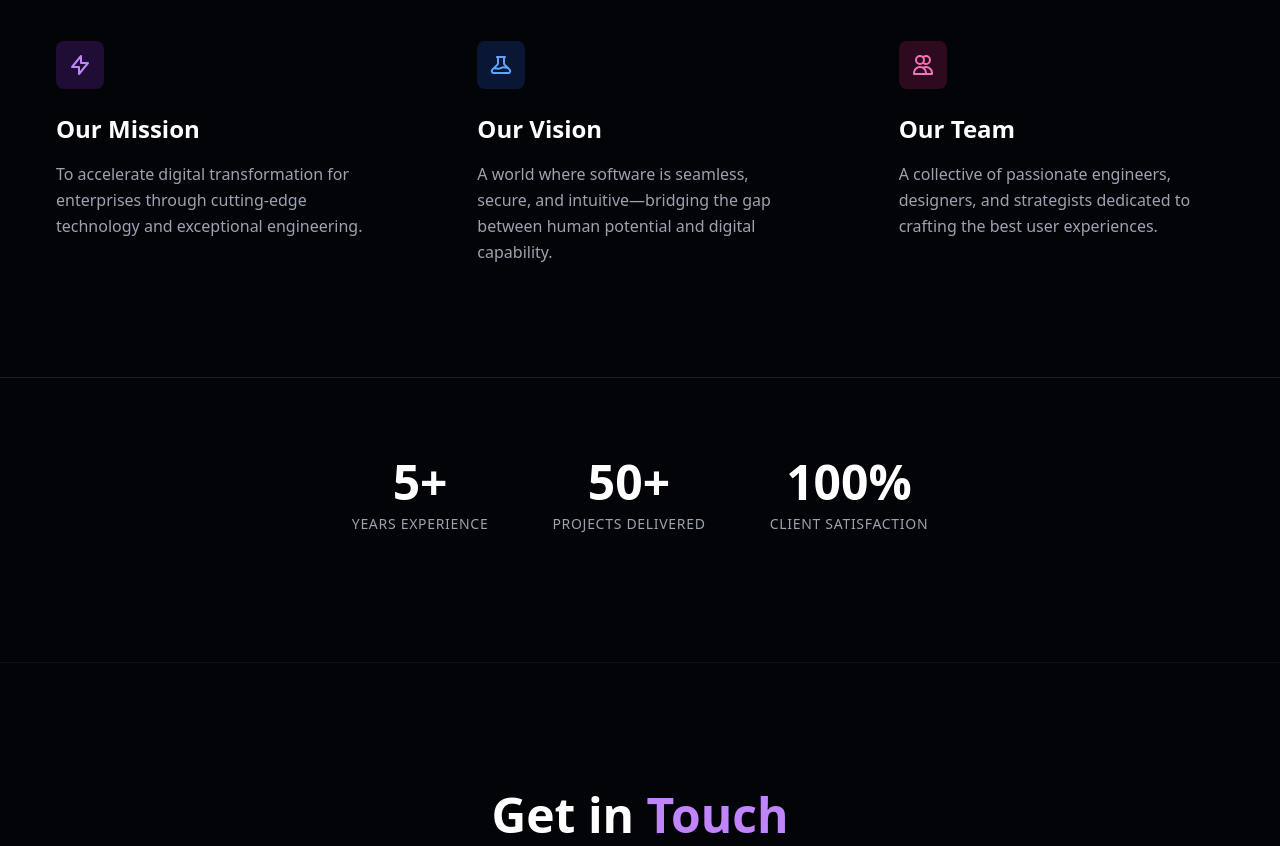
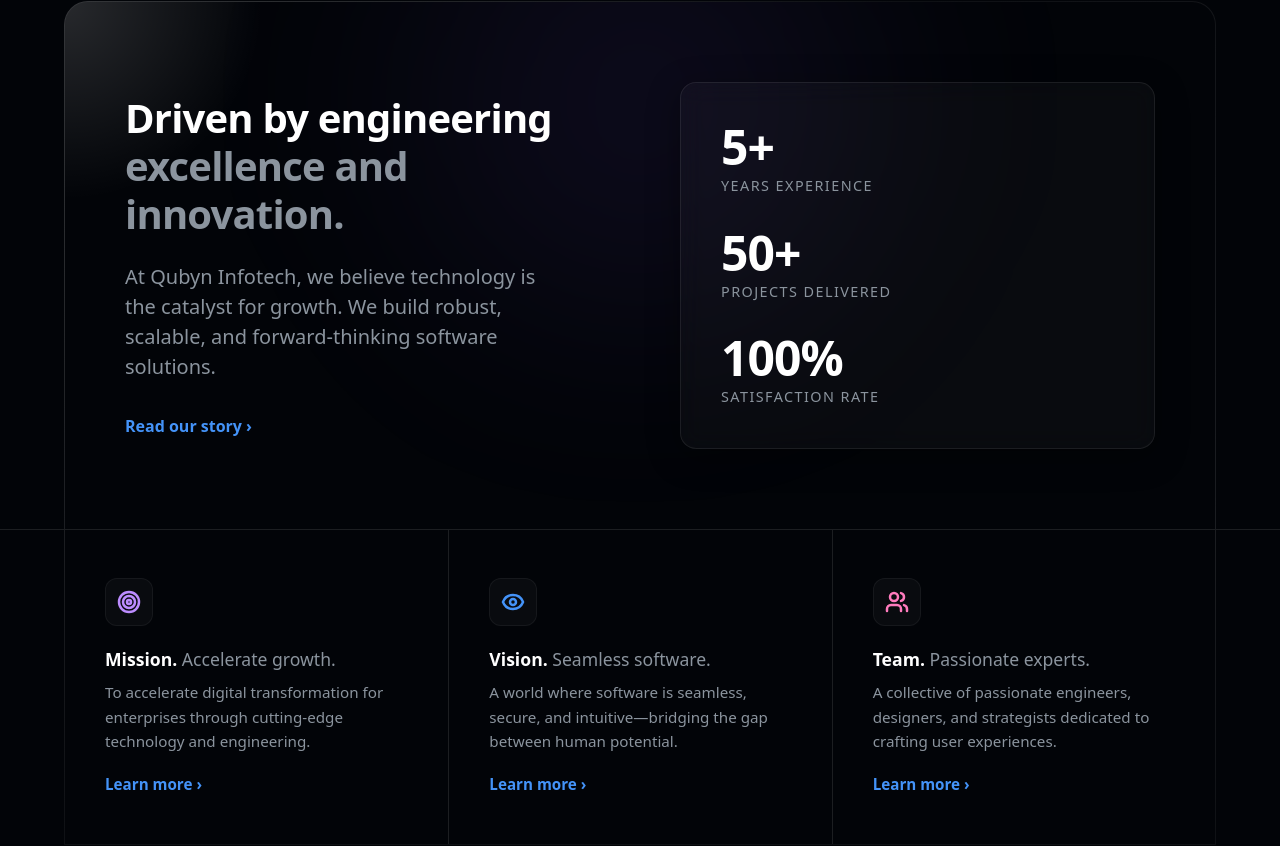
Before and after one commit to shaanid/qubyn-infotech, a Nuxt app: page / in a window 1280 px wide. Shown: the part 3090-3936 px from the top of the page. Built offline with nearby package versions, Linux system fonts and the light colour scheme.

Commit message:
feat: design

```diff
--- a/app/components/AboutSection.vue
+++ b/app/components/AboutSection.vue
@@ -1,118 +1,375 @@
 <template>
-  <div id="about" class="relative py-32 bg-[#020408]">
-    <!-- Mission & Values -->
-    <section
-      class="relative z-10 max-w-7xl mx-auto px-6 grid md:grid-cols-3 gap-8 mb-20"
-    >
-      <!-- Card 1 -->
-      <div
-        class="glass-card p-8 hover:-translate-y-2 transition-transform duration-300"
-      >
-        <div
-          class="w-12 h-12 bg-purple-600/20 rounded-lg flex items-center justify-center mb-6 text-purple-400"
-        >
-          <svg
-            class="w-6 h-6"
-            fill="none"
-            stroke="currentColor"
-            viewBox="0 0 24 24"
-          >
-            <path
-              stroke-linecap="round"
-              stroke-linejoin="round"
-              stroke-width="2"
-              d="M13 10V3L4 14h7v7l9-11h-7z"
-            />
-          </svg>
-        </div>
-        <h3 class="text-2xl font-bold mb-4">Our Mission</h3>
-        <p class="text-gray-400 leading-relaxed">
-          To accelerate digital transformation for enterprises through
-          cutting-edge technology and exceptional engineering.
+  <section class="about-root" id="about">
+    <div class="main-container">
+      <!-- TOP FEATURED SECTION (Matching Services Design) -->
+      <div class="featured-about" ref="aboutRef">
+        <!-- Re-adding the realistic glass reflection from services style -->
+        <div class="glass-sheen"></div>
+        <div class="featured-glow"></div>
+
+        <div class="featured-grid">
+          <div class="featured-content">
+            <h2 class="featured-title">
+              Driven by engineering
+              <span class="dim">excellence and innovation.</span>
+            </h2>
+            <p class="featured-desc">
+              At Qubyn Infotech, we believe technology is the catalyst for
+              growth. We build robust, scalable, and forward-thinking software
+              solutions.
             </p>
+            <a href="#" class="featured-link">
+              Read our story <span class="arrow">›</span>
+            </a>
           </div>
 
-      <!-- Card 2 -->
-      <div
-        class="glass-card p-8 hover:-translate-y-2 transition-transform duration-300"
-      >
-        <div
-          class="w-12 h-12 bg-blue-600/20 rounded-lg flex items-center justify-center mb-6 text-blue-400"
-        >
-          <svg
-            class="w-6 h-6"
-            fill="none"
-            stroke="currentColor"
-            viewBox="0 0 24 24"
-          >
-            <path
-              stroke-linecap="round"
-              stroke-linejoin="round"
-              stroke-width="2"
-              d="M19.428 15.428a2 2 0 00-1.022-.547l-2.384-.477a6 6 0 00-3.86.517l-.318.158a6 6 0 01-3.86.517L6.05 15.21a2 2 0 00-1.806.547M8 4h8l-1 1v5.172a2 2 0 00.586 1.414l5 5c1.26 1.26.367 3.414-1.415 3.414H4.828c-1.782 0-2.674-2.154-1.414-3.414l5-5A2 2 0 009 10.172V5L8 4z"
-            />
-          </svg>
+          <div class="featured-visual">
+            <div class="stats-card">
+              <div v-for="(stat, index) in stats" :key="index" class="stat-box">
+                <div class="stat-value">
+                  {{ Math.floor(displayStats[index]) }}{{ stat.suffix }}
                 </div>
-        <h3 class="text-2xl font-bold mb-4">Our Vision</h3>
-        <p class="text-gray-400 leading-relaxed">
-          A world where software is seamless, secure, and intuitive—bridging the
-          gap between human potential and digital capability.
-        </p>
+                <div class="stat-label">{{ stat.label }}</div>
+              </div>
+            </div>
+          </div>
+        </div>
       </div>
 
-      <!-- Card 3 -->
-      <div
-        class="glass-card p-8 hover:-translate-y-2 transition-transform duration-300"
+      <div class="full-width-line"></div>
+
+      <!-- BOTTOM VALUES GRID (Matching Services Design) -->
+      <div class="values-bottom-grid">
+        <div v-for="(item, index) in values" :key="index" class="grid-item">
+          <div class="icon-wrap" :style="{ color: item.color }">
+            <component :is="item.icon" :size="24" stroke-width="2.5" />
+          </div>
+          <h3 class="grid-title">
+            {{ item.title }}. <span class="light">{{ item.subtitle }}</span>
+          </h3>
+          <p class="grid-desc">{{ item.desc }}</p>
+          <a href="#" class="grid-link"
+            >Learn more <span class="arrow">›</span></a
           >
-        <div
-          class="w-12 h-12 bg-pink-600/20 rounded-lg flex items-center justify-center mb-6 text-pink-400"
-        >
-          <svg
-            class="w-6 h-6"
-            fill="none"
-            stroke="currentColor"
-            viewBox="0 0 24 24"
-          >
-            <path
-              stroke-linecap="round"
-              stroke-linejoin="round"
-              stroke-width="2"
-              d="M12 4.354a4 4 0 110 5.292M15 21H3v-1a6 6 0 0112 0v1zm0 0h6v-1a6 6 0 00-9-5.197M13 7a4 4 0 11-8 0 4 4 0 018 0z"
-            />
-          </svg>
-        </div>
-        <h3 class="text-2xl font-bold mb-4">Our Team</h3>
-        <p class="text-gray-400 leading-relaxed">
-          A collective of passionate engineers, designers, and strategists
-          dedicated to crafting the best user experiences.
-        </p>
-      </div>
-    </section>
-
-    <!-- Stats Section -->
-    <section class="relative z-10 border-t border-white/10 pt-20">
-      <div
-        class="max-w-7xl mx-auto px-6 flex flex-wrap justify-center gap-16 text-center"
-      >
-        <div>
-          <div class="text-5xl font-bold text-white mb-2">5+</div>
-          <div class="text-gray-400 uppercase tracking-wider text-sm">
-            Years Experience
-          </div>
-        </div>
-        <div>
-          <div class="text-5xl font-bold text-white mb-2">50+</div>
-          <div class="text-gray-400 uppercase tracking-wider text-sm">
-            Projects Delivered
-          </div>
-        </div>
-        <div>
-          <div class="text-5xl font-bold text-white mb-2">100%</div>
-          <div class="text-gray-400 uppercase tracking-wider text-sm">
-            Client Satisfaction
         </div>
       </div>
     </div>
   </section>
-  </div>
 </template>
+
+<script setup>
+import { ref, onMounted } from "vue";
+import { Target, Eye, Users } from "lucide-vue-next";
+
+const values = [
+  {
+    title: "Mission",
+    subtitle: "Accelerate growth.",
+    desc: "To accelerate digital transformation for enterprises through cutting-edge technology and engineering.",
+    icon: Target,
+    color: "#bc8cff",
+  },
+  {
+    title: "Vision",
+    subtitle: "Seamless software.",
+    desc: "A world where software is seamless, secure, and intuitive—bridging the gap between human potential.",
+    icon: Eye,
+    color: "#4493f8",
+  },
+  {
+    title: "Team",
+    subtitle: "Passionate experts.",
+    desc: "A collective of passionate engineers, designers, and strategists dedicated to crafting user experiences.",
+    icon: Users,
+    color: "#ff7bbd",
+  },
+];
+
+const stats = [
+  { value: 5, suffix: "+", label: "Years Experience" },
+  { value: 50, suffix: "+", label: "Projects Delivered" },
+  { value: 100, suffix: "%", label: "Satisfaction Rate" },
+];
+
+const displayStats = ref(stats.map(() => 0));
+const aboutRef = ref(null);
+const hasAnimated = ref(false);
+
+const animateStats = () => {
+  if (hasAnimated.value) return;
+  hasAnimated.value = true;
+
+  stats.forEach((stat, index) => {
+    const duration = 2000;
+    const startTime = performance.now();
+
+    const update = (currentTime) => {
+      const elapsed = currentTime - startTime;
+      const progress = Math.min(elapsed / duration, 1);
+
+      // Easing function (easeOutExpo)
+      const easeProgress = progress === 1 ? 1 : 1 - Math.pow(2, -10 * progress);
+
+      displayStats.value[index] = easeProgress * stat.value;
+
+      if (progress < 1) {
+        requestAnimationFrame(update);
+      }
+    };
+
+    requestAnimationFrame(update);
+  });
+};
+
+onMounted(() => {
+  const observer = new IntersectionObserver(
+    (entries) => {
+      if (entries[0].isIntersecting) {
+        animateStats();
+        observer.disconnect();
+      }
+    },
+    { threshold: 0.2 },
+  );
+
+  if (aboutRef.value) {
+    observer.observe(aboutRef.value);
+  }
+});
+</script>
+
+<style scoped>
+.about-root {
+  background: #020408;
+  color: #fff;
+  padding: 120px 0;
+  overflow: hidden;
+  position: relative;
+}
+
+.main-container {
+  max-width: 1216px;
+  margin: 0 auto;
+  padding: 0 32px;
+}
+
+/* FEATURED SECTION (MATCHING SERVICES) */
+.featured-about {
+  position: relative;
+  background:
+    linear-gradient(#020408, #020408) padding-box,
+    linear-gradient(
+        135deg,
+        rgba(255, 255, 255, 0.2) 0%,
+        rgba(255, 255, 255, 0.05) 50%,
+        rgba(255, 255, 255, 0.1) 100%
+      )
+      border-box;
+  border: 1px solid transparent;
+  border-bottom: none;
+  border-radius: 24px 24px 0 0;
+  padding: 80px 60px;
+  overflow: hidden;
+}
+
+.glass-sheen {
+  position: absolute;
+  top: 0;
+  left: 0;
+  width: 200px;
+  height: 200px;
+  background: radial-gradient(
+    circle at 0% 0%,
+    rgba(255, 255, 255, 0.15) 0%,
+    transparent 70%
+  );
+  z-index: 2;
+  pointer-events: none;
+}
+
+.featured-glow {
+  position: absolute;
+  top: -200px;
+  left: 50%;
+  transform: translateX(-50%);
+  width: 800px;
+  height: 600px;
+  background: radial-gradient(
+    circle,
+    rgba(139, 92, 246, 0.1) 0%,
+    transparent 70%
+  );
+  filter: blur(80px);
+  z-index: 0;
+}
+
+.featured-grid {
+  display: grid;
+  grid-template-columns: 1fr 1fr;
+  gap: 80px;
+  align-items: center;
+  position: relative;
+  z-index: 1;
+}
+
+.featured-title {
+  font-size: 2.5rem;
+  font-weight: 700;
+  line-height: 1.2;
+  margin-bottom: 24px;
+  letter-spacing: -0.02em;
+}
+
+.featured-title .dim {
+  color: #8b949e;
+  display: block;
+}
+
+.featured-desc {
+  font-size: 1.25rem;
+  color: #8b949e;
+  line-height: 1.5;
+  margin-bottom: 32px;
+  max-width: 440px;
+}
+
+.featured-link {
+  color: #4493f8;
+  font-weight: 600;
+  text-decoration: none;
+  font-size: 1rem;
+  display: inline-flex;
+  align-items: center;
+  gap: 4px;
+}
+
+/* STATS CARD DESIGN */
+.stats-card {
+  background: rgba(255, 255, 255, 0.03);
+  backdrop-filter: blur(12px);
+  border: 1px solid rgba(255, 255, 255, 0.08);
+  border-radius: 16px;
+  padding: 40px;
+  display: flex;
+  flex-direction: column;
+  gap: 32px;
+  box-shadow: 0 8px 32px rgba(0, 0, 0, 0.4);
+}
+
+.stat-box {
+  display: flex;
+  flex-direction: column;
+}
+
+.stat-value {
+  font-size: 3rem;
+  font-weight: 800;
+  color: #fff;
+  line-height: 1;
+  margin-bottom: 4px;
+  letter-spacing: -0.02em;
+}
+
+.stat-label {
+  color: #8b949e;
+  font-size: 0.9rem;
+  text-transform: uppercase;
+  letter-spacing: 0.1em;
+}
+
+.full-width-line {
+  height: 1px;
+  background: rgba(255, 255, 255, 0.1);
+  width: 100vw;
+  margin-left: calc(-50vw + 50%);
+}
+
+/* BOTTOM VALUES GRID */
+.values-bottom-grid {
+  display: grid;
+  grid-template-columns: repeat(3, 1fr);
+  background:
+    linear-gradient(#020408, #020408) padding-box,
+    linear-gradient(
+        180deg,
+        rgba(255, 255, 255, 0.1) 0%,
+        rgba(255, 255, 255, 0.05) 100%
+      )
+      border-box;
+  border: 1px solid transparent;
+  border-top: none;
+  margin-bottom: 48px;
+}
+
+.grid-item {
+  display: flex;
+  flex-direction: column;
+  padding: 48px 40px;
+}
+
+.grid-item:not(:first-child) {
+  border-left: 1px solid rgba(255, 255, 255, 0.1);
+}
+
+.icon-wrap {
+  margin-bottom: 20px;
+  background: rgba(255, 255, 255, 0.03);
+  width: 48px;
+  height: 48px;
+  display: flex;
+  align-items: center;
+  justify-content: center;
+  border-radius: 12px;
+  border: 1px solid rgba(255, 255, 255, 0.05);
+}
+
+.grid-title {
+  font-size: 1.1rem;
+  font-weight: 700;
+  margin-bottom: 8px;
+}
+
+.grid-title .light {
+  color: #8b949e;
+  font-weight: 400;
+}
+
+.grid-desc {
+  font-size: 0.95rem;
+  color: #8b949e;
+  line-height: 1.6;
+  margin-bottom: 20px;
+  flex-grow: 1;
+}
+
+.grid-link {
+  color: #4493f8;
+  font-weight: 600;
+  text-decoration: none;
+  font-size: 0.95rem;
+  display: inline-flex;
+  align-items: center;
+  gap: 4px;
+}
+
+@media (max-width: 1024px) {
+  .featured-grid {
+    grid-template-columns: 1fr;
+    gap: 48px;
+  }
+  .featured-about {
+    padding: 60px 40px;
+  }
+  .values-bottom-grid {
+    grid-template-columns: 1fr;
+  }
+  .grid-item {
+    padding: 32px 0;
+    border-left: none !important;
+    border-bottom: 1px solid rgba(255, 255, 255, 0.1);
+  }
+  .grid-item:last-child {
+    border-bottom: none;
+  }
+}
+</style>
--- a/app/components/Trusted.vue
+++ b/app/components/Trusted.vue
@@ -145,7 +145,7 @@
 
 .logo-chip:hover {
   background: rgba(255, 255, 255, 0.05);
-  border-bordercolor: rgba(255, 255, 255, 0.15);
+  border-color: rgba(255, 255, 255, 0.15);
   transform: translateY(-2px);
 }
 
```
Lines whose indentation alone changed are shown as unchanged.
